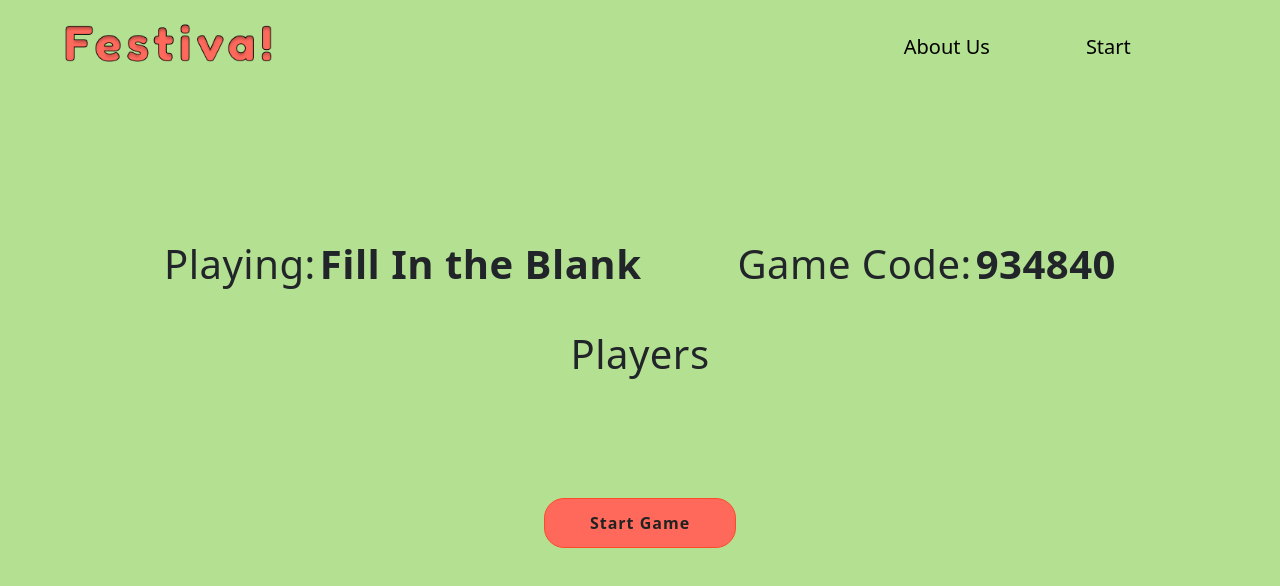
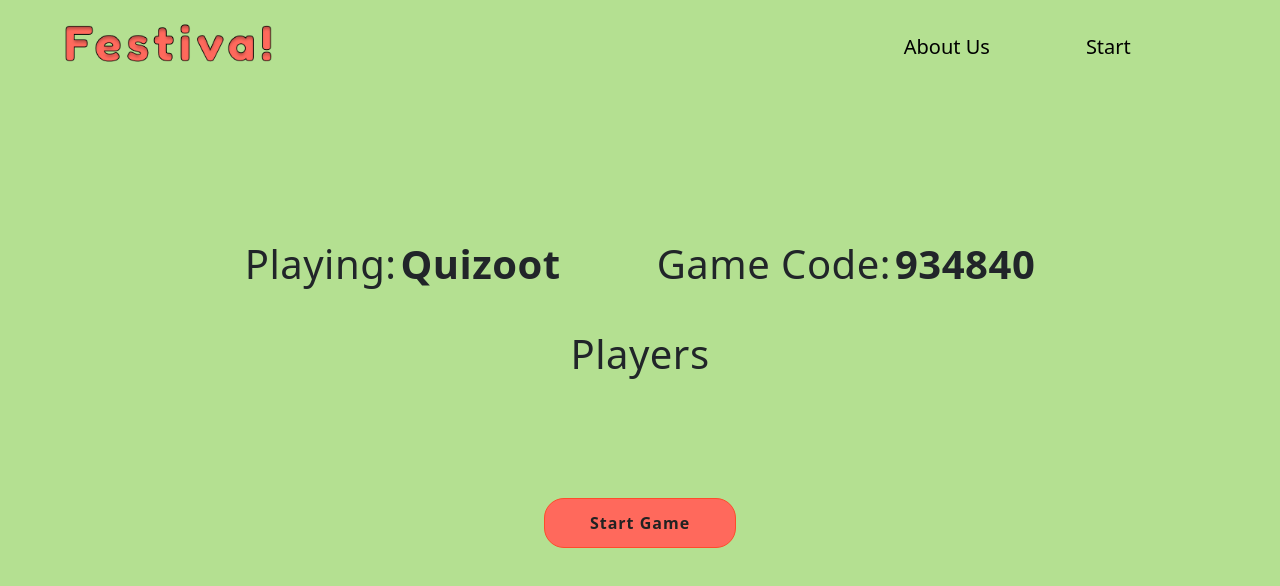
Before and after one commit to vimoreno21/festiva, a React (Create React App) app in the folder frontend/: page /waitToPlayGame in a window 1280 px wide. Shown: the top 586 px of the page. Built offline with nearby package versions, Linux system fonts and the light colour scheme; no server answers.

Commit message:
edits to register endpoint

```diff
--- a/frontend/src/components/LoginSignUp.js
+++ b/frontend/src/components/LoginSignUp.js
@@ -54,6 +54,8 @@ function LoginSignUp() {
       name: signUpName.value,
       email: signUpEmail.value,
       password: signUpPassword.value,
+      verified: false,
+      avatar: ''
     };
     let jsonBody = JSON.stringify(obj);
 
--- a/frontend/src/pages/PickGamePage.js
+++ b/frontend/src/pages/PickGamePage.js
@@ -46,7 +46,7 @@ const onPlayGame = () => {
             </div>
             <div className='md:w-50 div_style flex flex-col'>
                 <div className='w-75 h-100 set_back fs-3 rounded text-center justify-content-center flex'>
-                    <button value={game} onClick={onClickGame} className='button_style border h-25 border-light set_color text-nowrap fs-5'>Fill in the Blank</button>
+                    <button value={game} onClick={onClickGame} className='button_style border h-25 border-light set_color text-nowrap fs-5'>Quizoot</button>
                 </div>
                 <Link to='/waitToPlayGame' onClick={onPlayGame} className='button_style2 w-50 text-decoration-none'>Play Now</Link>
             </div>
--- a/frontend/src/pages/WaitPlayGame.js
+++ b/frontend/src/pages/WaitPlayGame.js
@@ -6,7 +6,7 @@ const WaitPlayGame = () => {
         <div className='d-flex flex-col align-items-center'>
             <div className='div_style mx-5 flex flex-col md:flex-row justify-content-around text-nowrap text-center'>
                 <p className='fs-1 fw-normal me-1'>Playing:</p>
-                <p className='fw-bold fs-1'> Fill In the Blank</p>
+                <p className='fw-bold fs-1'>Quizoot</p>
                 <span className='mt-5 mx-5'></span>
 
                 <p className='fs-1 fw-normal me-1'>Game Code: </p>
```
Also changed, not shown: 1 other file (tests, documents, lock files or other folders).
